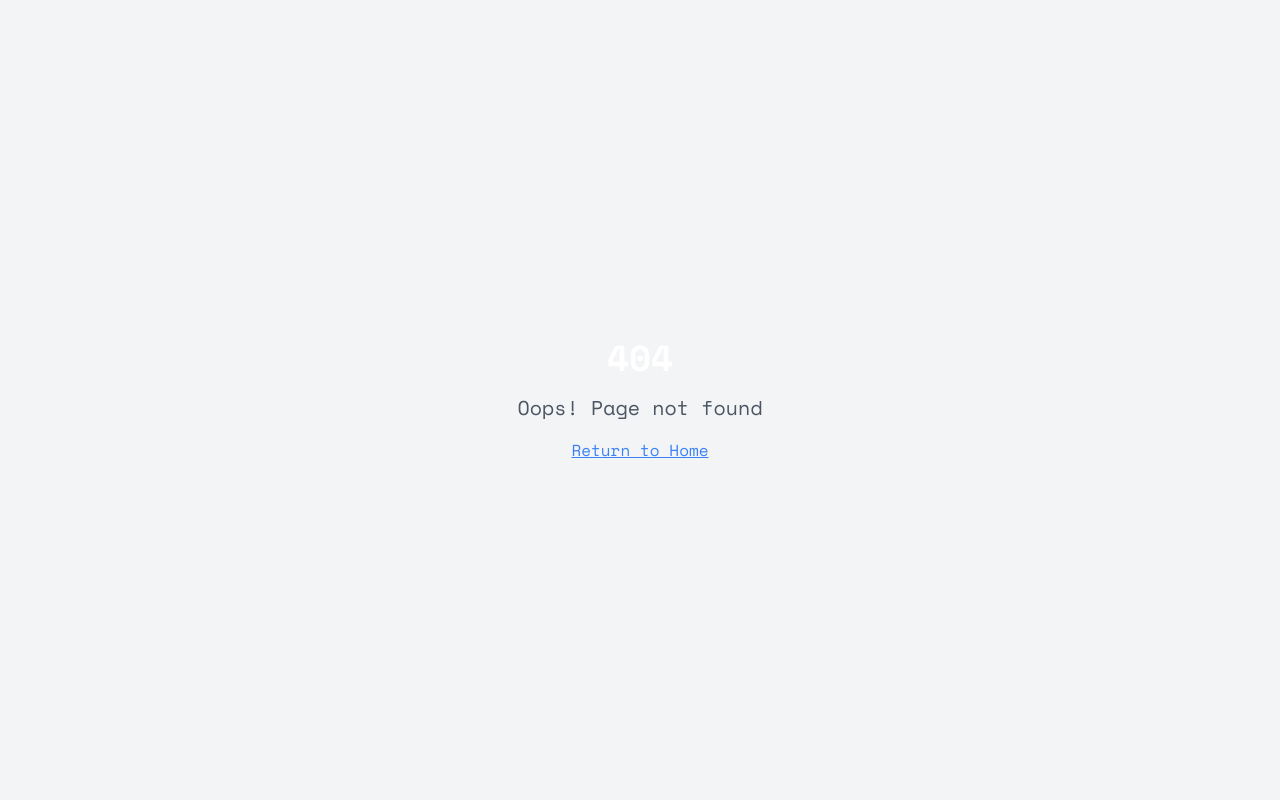
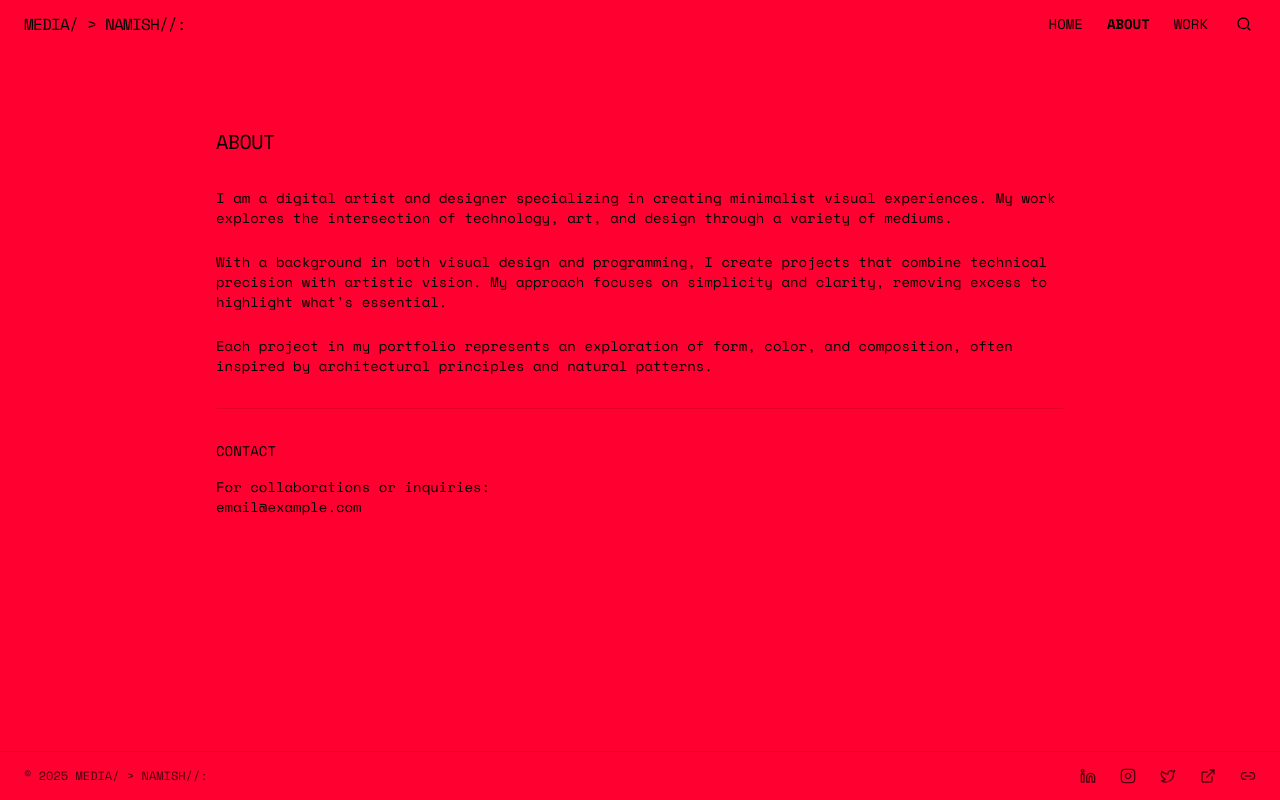
Before and after one commit to iamreallynamish/project-echo-galaxy, a React (Vite) app: page /about in a window 1280 px wide. Before the commit this address had no page. Built offline with nearby package versions, Linux system fonts and the light colour scheme.

Commit message:
Refactor header and update styling
- Update header text and navigation links.
- Change background color and font color.

```diff
--- a/src/App.tsx
+++ b/src/App.tsx
@@ -6,6 +6,8 @@ import { QueryClient, QueryClientProvider } from "@tanstack/react-query";
 import { BrowserRouter, Routes, Route } from "react-router-dom";
 import TransitionEffect from "./components/TransitionEffect";
 import Index from "./pages/Index";
+import About from "./pages/About";
+import Work from "./pages/Work";
 import NotFound from "./pages/NotFound";
 
 const queryClient = new QueryClient();
@@ -15,11 +17,13 @@ const App = () => (
     <TooltipProvider>
       <Toaster />
       <Sonner />
-      <div className="bg-black text-white min-h-screen font-mono">
+      <div className="bg-[#FF0031] text-black min-h-screen font-mono">
         <BrowserRouter>
           <TransitionEffect>
             <Routes>
               <Route path="/" element={<Index />} />
+              <Route path="/about" element={<About />} />
+              <Route path="/work" element={<Work />} />
               <Route path="*" element={<NotFound />} />
             </Routes>
           </TransitionEffect>
--- a/src/components/Footer.tsx
+++ b/src/components/Footer.tsx
@@ -5,10 +5,10 @@ const Footer = () => {
   const currentYear = new Date().getFullYear();
 
   return (
-    <footer className="py-4 px-4 md:px-6 border-t border-white/10">
+    <footer className="py-4 px-4 md:px-6 border-t border-black/10">
       <div className="max-w-screen-xl mx-auto flex flex-col md:flex-row justify-between items-center gap-2">
-        <div className="text-xs text-gray-500 font-mono">
-          © {currentYear} MEDIA
+        <div className="text-xs text-black/70 font-mono">
+          © {currentYear} MEDIA/ &gt; NAMISH//:
         </div>
 
         <div className="flex items-center space-x-6">
@@ -16,7 +16,7 @@ const Footer = () => {
             href="https://linkedin.com"
             target="_blank"
             rel="noopener noreferrer"
-            className="text-gray-500 hover:text-white transition-colors"
+            className="text-black/70 hover:text-black transition-colors"
             aria-label="LinkedIn"
           >
             <Linkedin size={16} />
@@ -25,7 +25,7 @@ const Footer = () => {
             href="https://instagram.com"
             target="_blank"
             rel="noopener noreferrer"
-            className="text-gray-500 hover:text-white transition-colors"
+            className="text-black/70 hover:text-black transition-colors"
             aria-label="Instagram"
           >
             <Instagram size={16} />
@@ -34,7 +34,7 @@ const Footer = () => {
             href="https://twitter.com"
             target="_blank"
             rel="noopener noreferrer"
-            className="text-gray-500 hover:text-white transition-colors"
+            className="text-black/70 hover:text-black transition-colors"
             aria-label="Twitter"
           >
             <Twitter size={16} />
@@ -43,7 +43,7 @@ const Footer = () => {
             href="https://behance.net"
             target="_blank"
             rel="noopener noreferrer"
-            className="text-gray-500 hover:text-white transition-colors"
+            className="text-black/70 hover:text-black transition-colors"
             aria-label="Behance"
           >
             <ExternalLink size={16} />
@@ -52,25 +52,10 @@ const Footer = () => {
             href="https://linktr.ee"
             target="_blank"
             rel="noopener noreferrer"
-            className="text-gray-500 hover:text-white transition-colors"
+            className="text-black/70 hover:text-black transition-colors"
             aria-label="Linktree"
           >
             <Link2 size={16} />
-          </a>
-        </div>
-
-        <div className="flex items-center space-x-4 md:hidden">
-          <a
-            href="#"
-            className="text-xs text-gray-500 hover:text-white transition-colors font-mono"
-          >
-            ABOUT
-          </a>
-          <a
-            href="#"
-            className="text-xs text-gray-500 hover:text-white transition-colors font-mono"
-          >
-            CONTACT
           </a>
         </div>
       </div>
--- a/src/components/Navbar.tsx
+++ b/src/components/Navbar.tsx
@@ -2,13 +2,11 @@
 import { useState, useEffect } from 'react';
 import { Link, useLocation } from 'react-router-dom';
 import { cn } from '@/lib/utils';
-import { Search, Grid, Menu } from 'lucide-react';
-import { ToggleGroup, ToggleGroupItem } from '@/components/ui/toggle-group';
+import { Search } from 'lucide-react';
 
 const Navbar = () => {
   const [scrolled, setScrolled] = useState(false);
   const location = useLocation();
-  const [view, setView] = useState('grid');
 
   useEffect(() => {
     const handleScroll = () => {
@@ -23,28 +21,49 @@ const Navbar = () => {
     <header
       className={cn(
         'fixed top-0 left-0 right-0 z-50 px-4 md:px-6 py-3 transition-all duration-300',
-        scrolled ? 'bg-black/80 backdrop-blur-md border-b border-white/10' : 'bg-transparent'
+        scrolled ? 'bg-[#FF0031]/80 backdrop-blur-md border-b border-black/10' : 'bg-transparent'
       )}
     >
       <div className="max-w-screen-xl mx-auto flex items-center justify-between">
         <Link
           to="/"
-          className="text-base font-mono tracking-tighter hover:opacity-80 transition-opacity"
+          className="text-base font-mono tracking-tighter hover:opacity-80 transition-opacity text-black"
         >
-          MEDIA/
+          MEDIA/ &gt; NAMISH//:
         </Link>
 
-        <div className="flex items-center space-x-4">
-          <ToggleGroup type="single" value={view} onValueChange={(value) => value && setView(value)}>
-            <ToggleGroupItem value="grid" aria-label="Grid view" className="border-none">
-              <Grid size={16} />
-            </ToggleGroupItem>
-            <ToggleGroupItem value="list" aria-label="List view" className="border-none">
-              <Menu size={16} />
-            </ToggleGroupItem>
-          </ToggleGroup>
+        <div className="flex items-center space-x-6">
+          <nav className="hidden md:flex items-center space-x-6">
+            <Link
+              to="/"
+              className={cn(
+                "text-sm font-mono text-black hover:opacity-80 transition-opacity",
+                location.pathname === "/" && "font-bold"
+              )}
+            >
+              HOME
+            </Link>
+            <Link
+              to="/about"
+              className={cn(
+                "text-sm font-mono text-black hover:opacity-80 transition-opacity",
+                location.pathname === "/about" && "font-bold"
+              )}
+            >
+              ABOUT
+            </Link>
+            <Link
+              to="/work"
+              className={cn(
+                "text-sm font-mono text-black hover:opacity-80 transition-opacity",
+                location.pathname === "/work" && "font-bold"
+              )}
+            >
+              WORK
+            </Link>
+          </nav>
 
-          <button className="p-1 hover:text-gray-400 transition-colors">
+          <button className="p-1 hover:text-gray-800 transition-colors text-black">
             <Search size={16} />
           </button>
         </div>
--- /dev/null
+++ b/src/pages/About.tsx
@@ -0,0 +1,58 @@
+
+import { useEffect, useState } from 'react';
+import Navbar from '@/components/Navbar';
+import Footer from '@/components/Footer';
+
+const About = () => {
+  const [loaded, setLoaded] = useState(false);
+
+  useEffect(() => {
+    setLoaded(true);
+  }, []);
+
+  return (
+    <div className="flex flex-col min-h-screen bg-[#FF0031] text-black font-mono">
+      <Navbar />
+
+      <main className="flex-1 flex flex-col pt-20">
+        <div className="container mx-auto px-4 md:px-6 py-12 max-w-4xl">
+          <div className={`space-y-8 ${loaded ? 'animate-fade-in' : 'opacity-0'}`}>
+            <h1 className="text-lg md:text-xl font-mono tracking-tight">
+              ABOUT
+            </h1>
+
+            <div className="space-y-6">
+              <p className="text-sm">
+                I am a digital artist and designer specializing in creating minimalist visual experiences.
+                My work explores the intersection of technology, art, and design through a variety of mediums.
+              </p>
+
+              <p className="text-sm">
+                With a background in both visual design and programming, I create projects that combine technical
+                precision with artistic vision. My approach focuses on simplicity and clarity, removing excess to
+                highlight what's essential.
+              </p>
+
+              <p className="text-sm">
+                Each project in my portfolio represents an exploration of form, color, and composition, often
+                inspired by architectural principles and natural patterns.
+              </p>
+            </div>
+
+            <div className="border-t border-black/10 pt-8">
+              <h2 className="text-sm font-mono mb-4">CONTACT</h2>
+              <p className="text-sm">
+                For collaborations or inquiries:<br />
+                email@example.com
+              </p>
+            </div>
+          </div>
+        </div>
+      </main>
+
+      <Footer />
+    </div>
+  );
+};
+
+export default About;
--- a/src/pages/Index.tsx
+++ b/src/pages/Index.tsx
@@ -1,17 +1,13 @@
 
 import { useEffect, useState } from 'react';
-import { useParams } from 'react-router-dom';
 import Navbar from '@/components/Navbar';
 import Footer from '@/components/Footer';
 import { mediaItems } from '@/data/MediaData';
 import { Clock, Tag, Info } from 'lucide-react';
-import { Command, CommandInput, CommandList, CommandEmpty, CommandGroup, CommandItem } from '@/components/ui/command';
 
 const Index = () => {
   const [loaded, setLoaded] = useState(false);
   const [selectedMedia, setSelectedMedia] = useState(mediaItems[0]);
-  const [searchOpen, setSearchOpen] = useState(false);
-  const [searchQuery, setSearchQuery] = useState('');
 
   useEffect(() => {
     setLoaded(true);
@@ -24,21 +20,16 @@ const Index = () => {
     }
   };
 
-  const filteredMedia = mediaItems.filter(item =>
-    item.title.toLowerCase().includes(searchQuery.toLowerCase()) ||
-    item.tags.some(tag => tag.toLowerCase().includes(searchQuery.toLowerCase()))
-  );
-
   return (
-    <div className="flex flex-col min-h-screen bg-black text-white font-mono">
+    <div className="flex flex-col min-h-screen bg-[#FF0031] text-black font-mono">
       <Navbar />
 
       <main className="flex-1 flex flex-col">
-        {/* Main content with image on the right and text on the left */}
+        {/* Main content with image on the left and text on the right */}
         <section className="flex flex-col lg:flex-row w-full min-h-screen">
-          {/* Right side image (reversed from your description to match the website) */}
-          <div className="w-full lg:w-1/2 h-screen relative order-2 lg:order-2">
-            <div className={`absolute inset-0 bg-black ${loaded ? 'animate-fade-out' : ''}`}></div>
+          {/* Left side image */}
+          <div className="w-full lg:w-1/2 h-screen relative order-1 lg:order-1">
+            <div className={`absolute inset-0 bg-[#FF0031] ${loaded ? 'animate-fade-out' : ''}`}></div>
             <img
               src={selectedMedia.imageUrl}
               alt={selectedMedia.title}
@@ -46,42 +37,42 @@ const Index = () => {
             />
           </div>
 
-          {/* Left side content (reversed from your description to match the website) */}
-          <div className="w-full lg:w-1/2 h-full flex flex-col justify-center p-6 md:p-10 lg:p-16 order-1 lg:order-1">
+          {/* Right side content */}
+          <div className="w-full lg:w-1/2 h-full flex flex-col justify-center p-6 md:p-10 lg:p-16 order-2 lg:order-2">
             <div className="max-w-lg">
               <div className={`space-y-6 ${loaded ? 'animate-slide-down' : 'opacity-0'}`}>
                 <div className="flex items-center space-x-2">
                   <h1 className="text-lg md:text-xl font-mono tracking-tight">
                     {selectedMedia.title}
                   </h1>
-                  <span className="text-xs text-gray-400">#{selectedMedia.id}</span>
+                  <span className="text-xs text-black/70">#{selectedMedia.id}</span>
                 </div>
 
-                <p className="text-sm text-gray-300 mt-1">
+                <p className="text-sm text-black/80 mt-1">
                   {selectedMedia.description}
                 </p>
 
                 <div className="space-y-6 mt-8">
-                  <div className="border-t border-white/10 pt-4">
+                  <div className="border-t border-black/10 pt-4">
                     <h2 className="text-sm font-mono mb-3 flex items-center gap-2">
                       <Info size={14} /> PROJECT DETAILS
                     </h2>
-                    <div className="grid grid-cols-2 gap-x-4 gap-y-2 text-xs text-gray-400">
+                    <div className="grid grid-cols-2 gap-x-4 gap-y-2 text-xs text-black/70">
                       <div>Software</div>
-                      <div className="text-white">{selectedMedia.projectDetails.software}</div>
+                      <div className="text-black">{selectedMedia.projectDetails.software}</div>
                     </div>
                   </div>
 
-                  <div className="border-t border-white/10 pt-4">
+                  <div className="border-t border-black/10 pt-4">
                     <h2 className="text-sm font-mono mb-3 flex items-center gap-2">
                       <Info size={14} /> ABOUT THE PROJECT
                     </h2>
-                    <div className="text-xs text-white">
+                    <div className="text-xs text-black">
                       {selectedMedia.aboutProject}
                     </div>
                   </div>
 
-                  <div className="border-t border-white/10 pt-4">
+                  <div className="border-t border-black/10 pt-4">
                     <h2 className="text-sm font-mono mb-3 flex items-center gap-2">
                       <Tag size={14} /> TAGS
                     </h2>
@@ -89,7 +80,7 @@ const Index = () => {
                       {selectedMedia.tags.map((tag, index) => (
                         <span
                           key={index}
-                          className="text-xs bg-white/10 px-2 py-1 rounded-sm hover:bg-white/20 transition-colors cursor-pointer"
+                          className="text-xs bg-black/10 px-2 py-1 rounded-sm hover:bg-black/20 transition-colors cursor-pointer"
                         >
                           {tag.toUpperCase()}
                         </span>
@@ -97,11 +88,11 @@ const Index = () => {
                     </div>
                   </div>
 
-                  <div className="border-t border-white/10 pt-4">
+                  <div className="border-t border-black/10 pt-4">
                     <h2 className="text-sm font-mono mb-3 flex items-center gap-2">
                       <Clock size={14} /> DATE
                     </h2>
-                    <div className="text-xs text-white">
+                    <div className="text-xs text-black">
                       {new Date(selectedMedia.date).toLocaleDateString('en-US', {
                         year: 'numeric',
                         month: 'long',
@@ -111,14 +102,14 @@ const Index = () => {
                   </div>
                 </div>
 
-                <div className="border-t border-white/10 pt-4 mt-6">
+                <div className="border-t border-black/10 pt-4 mt-6">
                   <h2 className="text-sm font-mono mb-3">BROWSE</h2>
                   <div className="grid grid-cols-3 gap-3">
                     {mediaItems.map((item) => (
                       <div
                         key={item.id}
                         onClick={() => handleMediaSelect(item.id)}
-                        className={`aspect-square cursor-pointer overflow-hidden ${selectedMedia.id === item.id ? 'ring-1 ring-white' : ''}`}
+                        className={`aspect-square cursor-pointer overflow-hidden ${selectedMedia.id === item.id ? 'ring-1 ring-black' : ''}`}
                       >
                         <img
                           src={item.imageUrl}
--- /dev/null
+++ b/src/pages/Work.tsx
@@ -0,0 +1,51 @@
+
+import { useEffect, useState } from 'react';
+import Navbar from '@/components/Navbar';
+import Footer from '@/components/Footer';
+import { mediaItems } from '@/data/MediaData';
+
+const Work = () => {
+  const [loaded, setLoaded] = useState(false);
+
+  useEffect(() => {
+    setLoaded(true);
+  }, []);
+
+  return (
+    <div className="flex flex-col min-h-screen bg-[#FF0031] text-black font-mono">
+      <Navbar />
+
+      <main className="flex-1 flex flex-col pt-20">
+        <div className="container mx-auto px-4 md:px-6 py-12">
+          <div className={`space-y-8 ${loaded ? 'animate-fade-in' : 'opacity-0'}`}>
+            <h1 className="text-lg md:text-xl font-mono tracking-tight mb-8">
+              WORK
+            </h1>
+
+            <div className="grid grid-cols-1 md:grid-cols-2 lg:grid-cols-3 gap-6">
+              {mediaItems.map((item) => (
+                <div key={item.id} className="group cursor-pointer hover-lift">
+                  <div className="aspect-square overflow-hidden">
+                    <img
+                      src={item.imageUrl}
+                      alt={item.title}
+                      className="w-full h-full object-cover group-hover:scale-105 transition-transform duration-500"
+                    />
+                  </div>
+                  <div className="mt-3">
+                    <h3 className="text-sm font-mono">{item.title}</h3>
+                    <p className="text-xs mt-1 text-black/70">{item.description}</p>
+                  </div>
+                </div>
+              ))}
+            </div>
+          </div>
+        </div>
+      </main>
+
+      <Footer />
+    </div>
+  );
+};
+
+export default Work;
```
